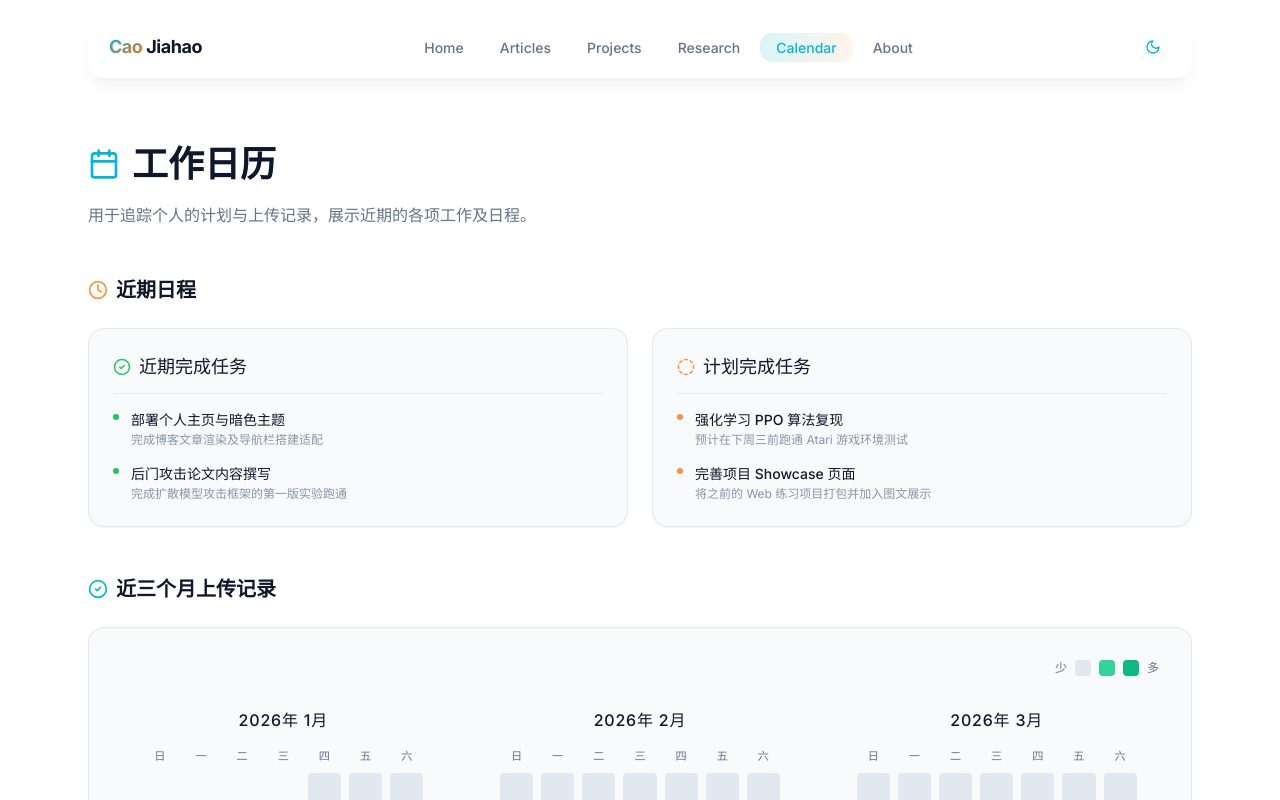
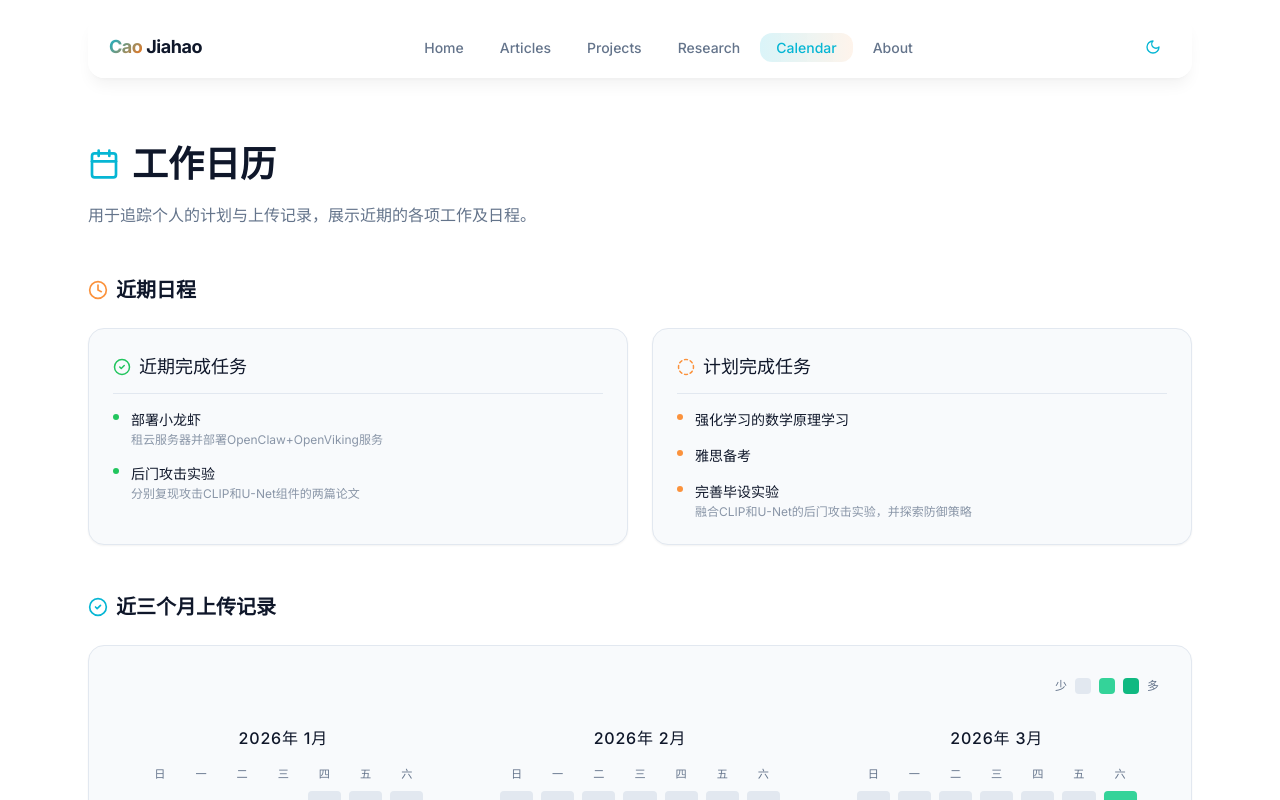
Before and after one commit to tanyouqing/tanyouqing.github.io, a Next.js app: page /calendar in a window 1280 px wide. Shown: the top 800 px of the page. Built offline with nearby package versions, Linux system fonts and the light colour scheme.

Commit message:
update:修改日程

```diff
--- a/app/calendar/page.tsx
+++ b/app/calendar/page.tsx
@@ -81,7 +81,7 @@ export default function CalendarPage() {
                 {/* ── Section 1: Recent Schedule ── */}
                 <section>
                     <h2 className="text-xl font-semibold text-[var(--fg)] mb-6 flex items-center gap-2">
-                        <Clock size={20} className="text-orange-400 dark:text-[#8a7340]"/>
+                        <Clock size={20} className="text-orange-400 dark:text-[#8a7340]" />
                         近期日程
                     </h2>
 
@@ -89,22 +89,22 @@ export default function CalendarPage() {
                         {/* Completed Tasks */}
                         <div className="rounded-2xl border border-[var(--border)] bg-[var(--card)] p-6 shadow-sm">
                             <h3 className="text-[var(--fg)] font-medium text-lg flex items-center gap-2 mb-4 border-b border-[var(--border)] pb-3">
-                                <CheckCircle2 size={18} className="text-green-500"/>
+                                <CheckCircle2 size={18} className="text-green-500" />
                                 近期完成任务
                             </h3>
                             <ul className="space-y-4">
                                 <li className="flex items-start gap-3 text-[var(--muted)]">
-                                    <div className="mt-1 w-1.5 h-1.5 rounded-full bg-green-500 shrink-0"/>
+                                    <div className="mt-1 w-1.5 h-1.5 rounded-full bg-green-500 shrink-0" />
                                     <div>
-                                        <p className="text-[var(--fg)] font-medium text-sm">部署个人主页与暗色主题</p>
-                                        <p className="text-xs opacity-75 mt-0.5">完成博客文章渲染及导航栏搭建适配</p>
+                                        <p className="text-[var(--fg)] font-medium text-sm">部署小龙虾</p>
+                                        <p className="text-xs opacity-75 mt-0.5">租云服务器并部署OpenClaw+OpenViking服务</p>
                                     </div>
                                 </li>
                                 <li className="flex items-start gap-3 text-[var(--muted)]">
-                                    <div className="mt-1 w-1.5 h-1.5 rounded-full bg-green-500 shrink-0"/>
+                                    <div className="mt-1 w-1.5 h-1.5 rounded-full bg-green-500 shrink-0" />
                                     <div>
-                                        <p className="text-[var(--fg)] font-medium text-sm">后门攻击论文内容撰写</p>
-                                        <p className="text-xs opacity-75 mt-0.5">完成扩散模型攻击框架的第一版实验跑通</p>
+                                        <p className="text-[var(--fg)] font-medium text-sm">后门攻击实验</p>
+                                        <p className="text-xs opacity-75 mt-0.5">分别复现攻击CLIP和U-Net组件的两篇论文</p>
                                     </div>
                                 </li>
                             </ul>
@@ -113,22 +113,27 @@ export default function CalendarPage() {
                         {/* Planned Tasks */}
                         <div className="rounded-2xl border border-[var(--border)] bg-[var(--card)] p-6 shadow-sm">
                             <h3 className="text-[var(--fg)] font-medium text-lg flex items-center gap-2 mb-4 border-b border-[var(--border)] pb-3">
-                                <CircleDashed size={18} className="text-orange-400 dark:text-[#c9a55a]"/>
+                                <CircleDashed size={18} className="text-orange-400 dark:text-[#c9a55a]" />
                                 计划完成任务
                             </h3>
                             <ul className="space-y-4">
                                 <li className="flex items-start gap-3 text-[var(--muted)]">
-                                    <div className="mt-1 w-1.5 h-1.5 rounded-full bg-orange-400 dark:bg-[#c9a55a] shrink-0"/>
+                                    <div className="mt-1 w-1.5 h-1.5 rounded-full bg-orange-400 dark:bg-[#c9a55a] shrink-0" />
                                     <div>
-                                        <p className="text-[var(--fg)] font-medium text-sm">强化学习 PPO 算法复现</p>
-                                        <p className="text-xs opacity-75 mt-0.5">预计在下周三前跑通 Atari 游戏环境测试</p>
+                                        <p className="text-[var(--fg)] font-medium text-sm">强化学习的数学原理学习</p>
                                     </div>
                                 </li>
                                 <li className="flex items-start gap-3 text-[var(--muted)]">
-                                    <div className="mt-1 w-1.5 h-1.5 rounded-full bg-orange-400 dark:bg-[#c9a55a] shrink-0"/>
+                                    <div className="mt-1 w-1.5 h-1.5 rounded-full bg-orange-400 dark:bg-[#c9a55a] shrink-0" />
                                     <div>
-                                        <p className="text-[var(--fg)] font-medium text-sm">完善项目 Showcase 页面</p>
-                                        <p className="text-xs opacity-75 mt-0.5">将之前的 Web 练习项目打包并加入图文展示</p>
+                                        <p className="text-[var(--fg)] font-medium text-sm">雅思备考</p>
+                                    </div>
+                                </li>
+                                <li className="flex items-start gap-3 text-[var(--muted)]">
+                                    <div className="mt-1 w-1.5 h-1.5 rounded-full bg-orange-400 dark:bg-[#c9a55a] shrink-0" />
+                                    <div>
+                                        <p className="text-[var(--fg)] font-medium text-sm">完善毕设实验</p>
+                                        <p className="text-xs opacity-75 mt-0.5">融合CLIP和U-Net的后门攻击实验，并探索防御策略</p>
                                     </div>
                                 </li>
                             </ul>
@@ -139,7 +144,7 @@ export default function CalendarPage() {
                 {/* ── Section 2: Upload History (GitHub Contribution Graph) ── */}
                 <section>
                     <h2 className="text-xl font-semibold text-[var(--fg)] mb-6 flex items-center gap-2">
-                        <CheckCircle2 size={20} className="text-cyan-500 dark:text-[#d4b978]"/>
+                        <CheckCircle2 size={20} className="text-cyan-500 dark:text-[#d4b978]" />
                         近三个月上传记录
                     </h2>
 
--- a/content/projects/personal-homepage.md
+++ b/content/projects/personal-homepage.md
@@ -1,6 +1,6 @@
 ---
 title: "个人学术主页"
-date: "2025-03-07"
+date: "2026-03-07"
 description: "基于 Next.js 14 + Tailwind CSS 构建的个人学术主页，支持 MDX 内容管理、暗黑模式与响应式布局。"
 tags: ["Next.js", "Web开发", "个人项目"]
 tech: ["Next.js", "TypeScript", "Tailwind CSS", "Framer Motion"]
--- a/content/research/基于提示词触发的文生图模型后门攻击系统设计与实现.md
+++ b/content/research/基于提示词触发的文生图模型后门攻击系统设计与实现.md
@@ -1,6 +1,6 @@
 ---
 title: "基于提示词触发的文生图模型后门攻击系统设计与实现"
-date: "2025-02-27"
+date: "2026-02-27"
 authors: ["曹家豪"]
 venue: "本科毕业设计论文"
 tags: ["扩散模型", "后门攻击"]
```
